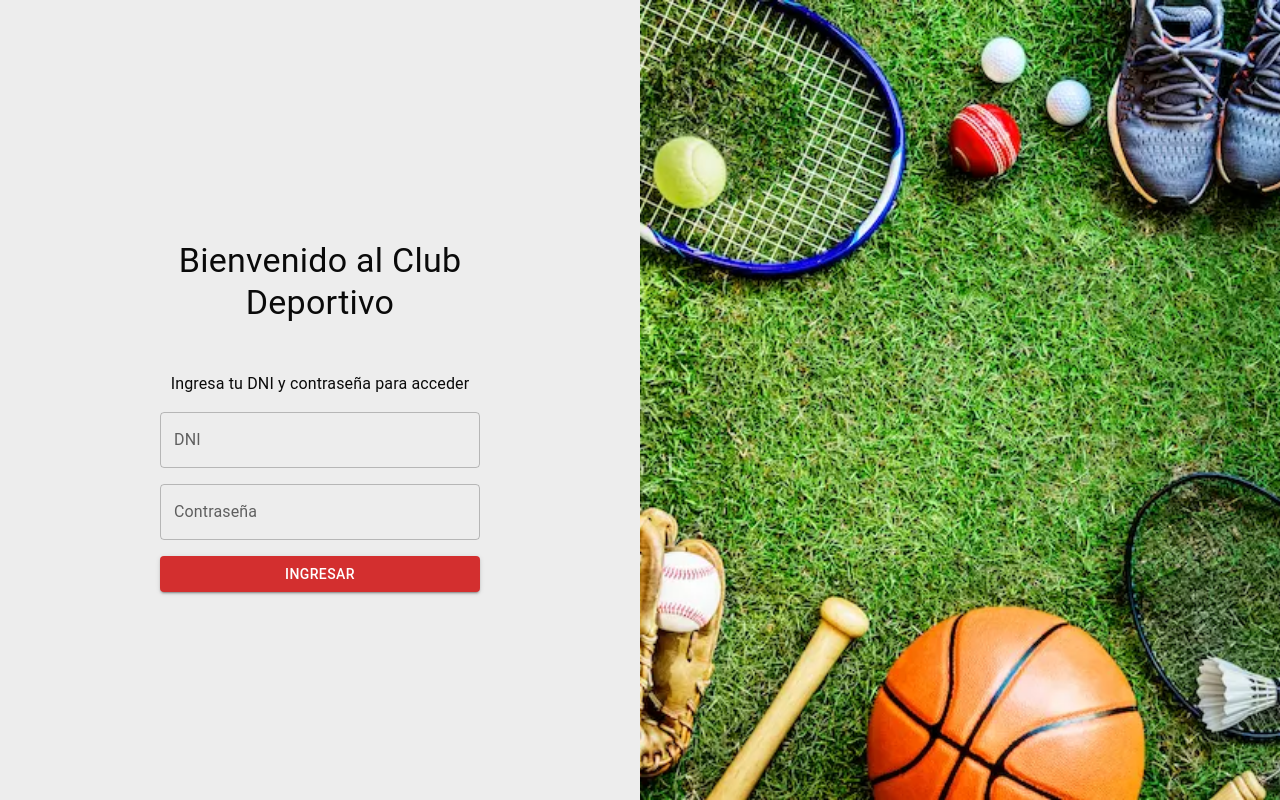
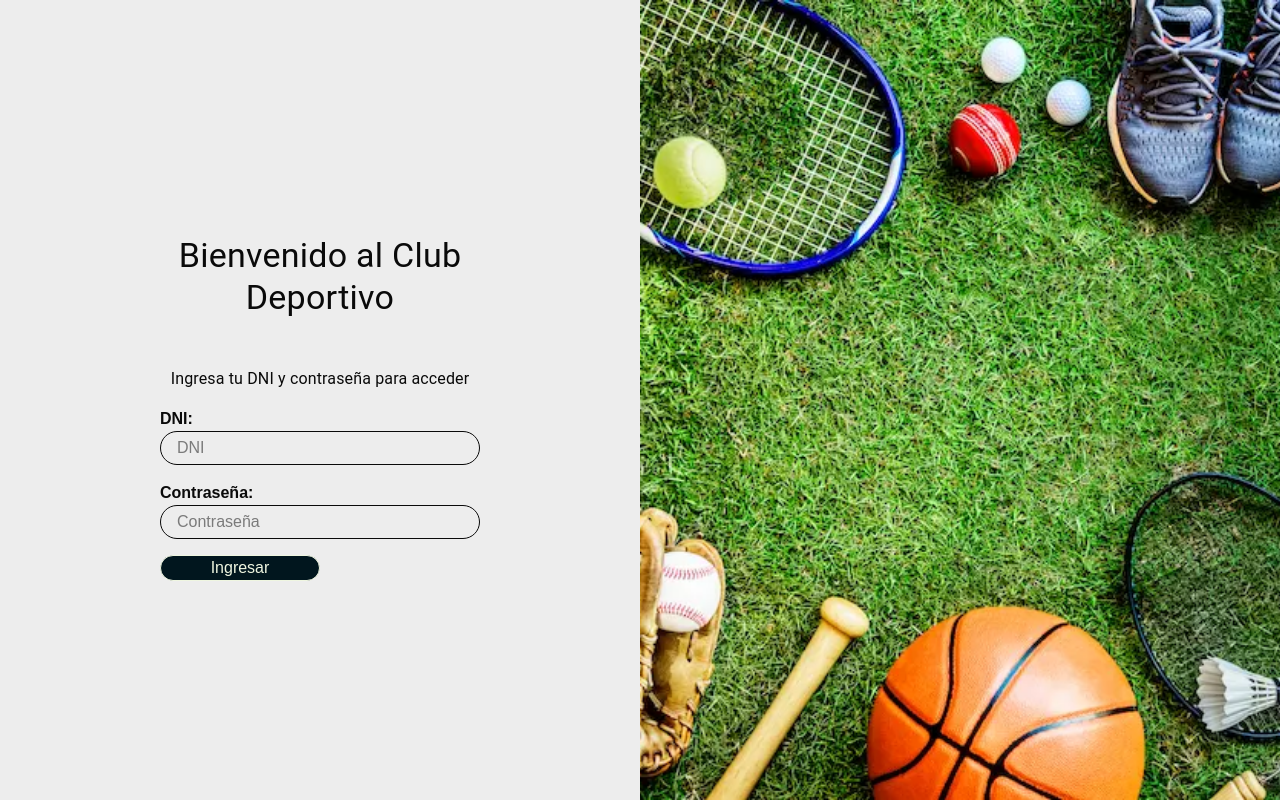
Before and after one commit to PisaniValentin/Proyecto-PSS, a Next.js app: page / in a window 1280 px wide. Built offline with nearby package versions, Linux system fonts and the light colour scheme.

Commit message:
comienzo del login

```diff
--- a/src/app/api/auth/[...nextauth]/route.ts
+++ b/src/app/api/auth/[...nextauth]/route.ts
@@ -1,2 +1,2 @@
-import { handlers } from "@/auth";
-export const { GET , POST } = handlers
+import { handlers } from "@/app/auth";
+export const { GET, POST } = handlers
--- /dev/null
+++ b/src/app/auth.config.ts
@@ -0,0 +1,54 @@
+import type { NextAuthConfig } from 'next-auth';
+
+export const authConfig = {
+  secret: process.env.AUTH_SECRET,
+  pages: {
+    signIn: '/',
+    signOut: '/',
+    error: '/?error=Unauthorized',
+  },
+  callbacks: {
+    authorized({ auth, request: { nextUrl } }) {
+      const user = auth?.user;
+      const isLoggedIn = !!auth?.user;
+
+      const isOnAdmin = nextUrl.pathname.startsWith('/admin');
+
+      const isClientProtectedRoute = ['/cart','/profile'].some(path =>
+        nextUrl.pathname.startsWith(path)
+      );
+
+      if (isOnAdmin) {
+        return isLoggedIn && user?.rol === 'ADMIN';
+      }
+
+      if (isClientProtectedRoute) {
+        return (isLoggedIn && user?.rol === 'ENTRENADOR');
+      }
+
+      return true;
+    },
+
+    jwt({ token, user }) {
+      if (user) {
+        token.rol = user.rol
+        token.id = user.id?.toString();
+      }
+      return token
+    },
+    session({ session, token }) {
+      session.user = {
+        ...session.user,
+        id: (token.id ?? token.sub) as string,
+        rol: token.rol,
+      };
+      return session;
+    },
+  },
+
+  session: {
+    strategy: 'jwt',
+    maxAge: 30 * 24 * 60 * 60,
+  },
+  providers: [],
+} satisfies NextAuthConfig;
--- /dev/null
+++ b/src/app/auth.ts
@@ -0,0 +1,49 @@
+import NextAuth from "next-auth";
+import Credentials from "next-auth/providers/credentials";
+import { authConfig } from "@/app/auth.config";
+import { z } from "zod";
+
+// import bcrypt from "bcryptjs";
+import prisma from "@/app/lib/prisma";
+
+async function getUser(dni: string) {
+  const user = await prisma.usuario.findUnique({
+    where: { dni },
+  });
+  return user;
+}
+
+export const { auth, handlers, signIn, signOut } = NextAuth({
+  ...authConfig,
+  providers: [
+    Credentials({
+      async authorize(credentials) {
+        const parsedCredentials = z
+          .object({
+            dni: z.string(),
+            password: z.string().min(6),
+          })
+          .safeParse(credentials);
+
+        if (parsedCredentials.success) {
+          const { dni, password } = parsedCredentials.data;
+          const user = await getUser(dni);
+          if (!user || !user.password) return null;
+
+          if(password !== user.password) return null
+          // Descomentar para utilizar las claves encriptadas en produccion.
+          // const passwordsMatch = await bcrypt.compare(password, user.password);
+          // if (!passwordsMatch) return null;
+          return {
+            id: user.id.toString(),
+            email: user.email,
+            name: user.nombre,
+            rol: user.rol,
+            userId: user.id.toString(),
+          };
+        }
+        return null;
+      },
+    }),
+  ],
+});
--- a/src/app/middleware.ts
+++ b/src/app/middleware.ts
@@ -1,5 +1,5 @@
 import NextAuth from 'next-auth';
-import { authConfig } from '../auth.config';
+import { authConfig } from './auth.config';
 
 export default NextAuth(authConfig).auth;
 
--- a/src/app/page.tsx
+++ b/src/app/page.tsx
@@ -2,14 +2,47 @@
 
 import { Box, Typography, TextField, Button, Paper } from "@mui/material";
 import { useState } from "react";
+import { signIn } from "next-auth/react";
+import { useSearchParams, useRouter } from "next/navigation";
 
 export default function HomePage() {
-  const [dni, setDni] = useState("");
-  const [password, setPassword] = useState("");
+  // const [dni, setDni] = useState("");
+  // const [password, setPassword] = useState("");
+  const searchParams = useSearchParams();
+  const callbackUrl = searchParams.get("callbackUrl") || "/";
+  const [isPending, setIsPending] = useState(false);
+  const [errorMessage, setErrorMessage] = useState<string | null>(null);
+  const router = useRouter();
 
-  const handleLogin = () => {
-    alert(`DNI: ${dni}\nContraseña: ${password}`);
-  };
+  // const handleLogin = () => {
+  //   alert(`DNI: ${dni}\nContraseña: ${password}`);
+  // };
+
+  async function handleSubmit(event: React.FormEvent<HTMLFormElement>) {
+    event.preventDefault();
+    setIsPending(true);
+    setErrorMessage(null);
+
+    const formData = new FormData(event.currentTarget);
+    const dni = formData.get("dni") as string;
+    const password = formData.get("password") as string;
+
+    const res = await signIn("credentials", {
+      dni,
+      password,
+      redirect: false,
+      callbackUrl,
+    });
+
+    setIsPending(false);
+
+    if (res?.error) {
+      setErrorMessage("Invalid credentials.");
+    } else if (res?.ok) {
+      router.refresh();
+      router.push(res.url || "/");
+    }
+  }
 
   return (
     <div className="flex min-h-screen">
@@ -22,7 +55,40 @@ export default function HomePage() {
             Ingresa tu DNI y contraseña para acceder
           </Typography>
 
-          <Box className="flex flex-col gap-4">
+          <form onSubmit={handleSubmit}>
+            <label className="text-md font-bold" htmlFor="dni">
+              DNI:{" "}
+            </label>
+            <div className="border-1 rounded-[20px] input-border mb-4">
+              <input
+                className=" w-full p-1 pl-4"
+                name="dni"
+                type="dni"
+                id="dni"
+                placeholder="DNI"
+              />
+            </div>
+            <label className="text-md font-bold" htmlFor="contraseña">
+              Contraseña:{" "}
+            </label>
+            <div className="border-1 rounded-[20px] mb-4 border-gradient">
+              <input
+                className=" w-full p-1 pl-4"
+                name="contraseña"
+                type="password"
+                id="contraseña"
+                placeholder="Contraseña"
+              />
+            </div>
+            <button
+              className="border-1 rounded-[20px] bg-[#01161E] text-[#EFF6E0] w-1/2 text-center self-center mb-4"
+              aria-disabled={isPending}
+            >
+              <div className="">Ingresar</div>
+            </button>
+          </form>
+
+          {/* <Box className="flex flex-col gap-4">
             <TextField
               label="DNI"
               variant="outlined"
@@ -46,7 +112,7 @@ export default function HomePage() {
             >
               Ingresar
             </Button>
-          </Box>
+          </Box> */}
         </div>
       </div>
 
--- a/src/auth.config.ts
+++ /dev/null
@@ -1,57 +0,0 @@
-import type { NextAuthConfig } from 'next-auth';
-
-export const authConfig = {
-//   secret: process.env.AUTH_SECRET,
-//   pages: {
-//     signIn: '/login',
-//     signOut: '/login',
-//     error: '/login?error=Unauthorized',
-//   },
-//   callbacks: {
-//     authorized({ auth, request: { nextUrl } }) {
-//       const user = auth?.user;
-//       const isLoggedIn = !!auth?.user;
-
-//       const isOnAdmin = nextUrl.pathname.startsWith('/admin');
-//       const isClientProtectedRoute = ['/checkout', '/cart'].some(path =>
-//         nextUrl.pathname.startsWith(path)
-//       );
-
-//       if (isOnAdmin) {
-//         if (isLoggedIn && user?.rol === 'ADMIN') return true
-//         return Response.redirect(new URL('/', nextUrl));
-//       }
-
-//       if (isClientProtectedRoute) {
-//         if (isLoggedIn && user?.rol === 'CLIENTE') return true;
-//         return Response.redirect(new URL('/', nextUrl));
-//       }
-
-//       return true;
-//     },
-
-//     jwt({ token, user }) {
-//       if (user) {
-//         token.rol = user.rol
-//         token.id = user.id?.toString();
-//       }
-//       console.log('JWT token:', token);
-//       return token
-//     },
-//     session({ session, token }) {
-//       session.user = {
-//         ...session.user,
-//         id: (token.id ?? token.sub) as string,
-//         rol: token.rol,
-//       };
-//       console.log('Session user:', session.user);
-//       return session;
-//     },
-//   },
-
-//   session: {
-//     strategy: 'jwt',
-//     maxAge: 30 * 24 * 60 * 60,
-//   },
-  providers: [],
-} satisfies NextAuthConfig;
--- a/src/auth.ts
+++ /dev/null
@@ -1,50 +0,0 @@
-import NextAuth from 'next-auth';
-import Credentials from 'next-auth/providers/credentials';
-import { authConfig } from '@/auth.config';
-import { z } from 'zod';
-
-// import bcrypt from 'bcrypt';
-// import { prisma } from '@/app/lib/prisma';
-
-async function getUser(email: string) {
-//   const user = await prisma.usuario.findUnique({
-//     where: { email },
-//   });
-//   return user
-}
-
-export const { auth, handlers, signIn, signOut } = NextAuth({
-  ...authConfig,
-  providers: [
-    // Credentials({
-    //   async authorize(credentials) {
-    //     const parsedCredentials = z
-    //       .object({
-    //         email: z.string().email(),
-    //         password: z.string().min(6)
-    //       })
-    //       .safeParse(credentials);
-
-    //     if (parsedCredentials.success) {
-    //       const { email, password } = parsedCredentials.data;
-    //       // console.log('email:', email);
-    //       // console.log('password:', password);
-    //       const user = await getUser(email);
-    //       // console.log('user es: \n', user);
-    //       if (!user || !user.password) return null;
-
-    //       // const passwordsMatch = await bcrypt.compare(password, user.password);
-    //       // if (!passwordsMatch) return null;
-    //       return {
-    //         id: user.id.toString(),
-    //         email: user.email,
-    //         name: user.nombre,
-    //         rol: user.rol,
-    //         userId: user.id.toString(),
-    //       };
-    //     }
-    //     return null;
-    //   },
-    // }),
-  ],
-});
--- /dev/null
+++ b/src/types/next-auth.d.ts
@@ -0,0 +1,24 @@
+import NextAuth, { DefaultSession, DefaultUser } from "next-auth";
+import { JWT } from "next-auth/jwt";
+import { Rol } from "@prisma/client";
+
+declare module "next-auth" {
+    interface Session {
+        user: {
+            id: string;
+            rol: Rol;
+        } & DefaultSession["user"];
+    }
+
+    interface User extends DefaultUser {
+        id: string;
+        rol: Rol;
+    }
+}
+
+declare module "next-auth/jwt" {
+    interface JWT {
+        id: string;
+        rol: Rol;
+    }
+}
```
Also changed, not shown: tsconfig.json (+6 -2 lines), 1 other file (tests, documents, lock files or other folders).
